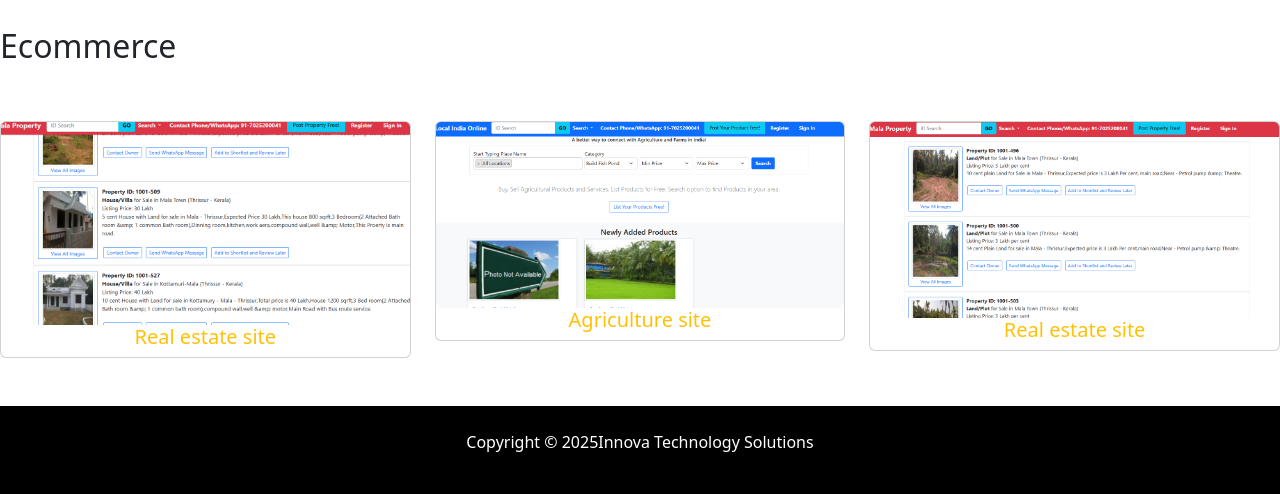
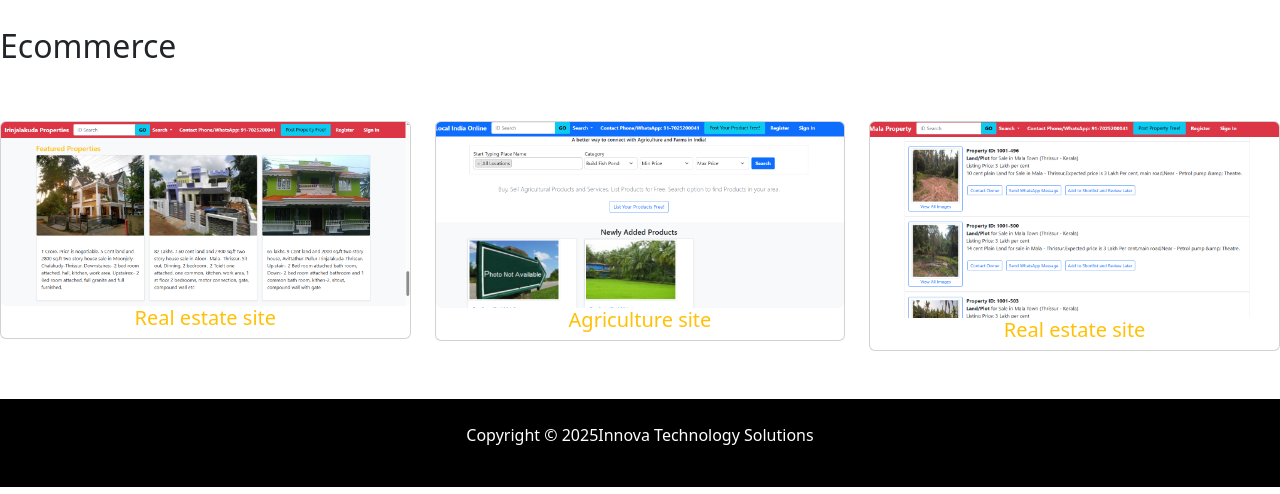
Before and after one commit to innovatechnologysolutions/innovatechnologysolutions.github.io, a plain HTML site: page portfolio/index.html in a window 1280 px wide. Shown: the part 813-1307 px from the top of the page. Drawn offline with nearby package versions, Linux system fonts and the light colour scheme.

Commit message:
Update index.html

```diff
--- a/portfolio/index.html
+++ b/portfolio/index.html
@@ -83,7 +83,7 @@
        <div class="row row-cols-1 row-cols-md-2 row-cols-lg-3 py-5 projects">
 
         <div class="col">
-            <div class="card"><a class="text-decoration-none" href="https://irinjalakudaproperties.com" target="_blank"><img class="img-fluid d-block w-100 card-img-top card-img" width="1920" height="1280" src="../img/mala2.png">
+            <div class="card"><a class="text-decoration-none" href="https://irinjalakudaproperties.com" target="_blank"><img class="img-fluid d-block w-100 card-img-top card-img" width="1920" height="1280" src="../img/ijk.png">
                     <h5 class="text-center text-warning">Real estate site</h5>
                 </a></div>
         </div>
```
